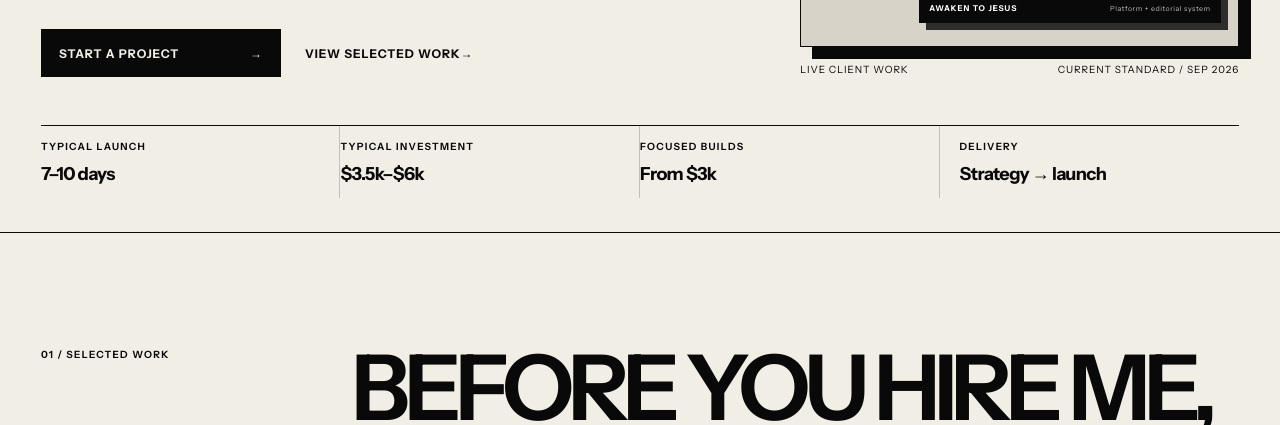
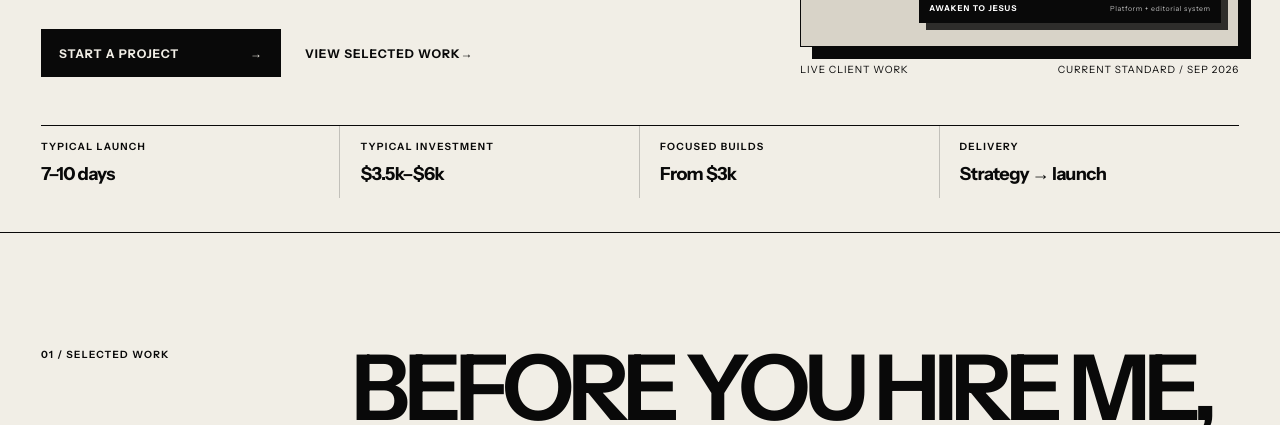
Before and after one commit to markkrizsan/website, a plain HTML site: page web/index.html in a window 1280 px wide. Shown: the part 675-1100 px from the top of the page. Drawn offline with nearby package versions, Linux system fonts and the light colour scheme.

Commit message:
Adjust padding for hero rail items

```diff
--- a/web/styles.css
+++ b/web/styles.css
@@ -70,7 +70,8 @@ button,a{touch-action:manipulation}
 
 .hero-rail{display:grid;grid-template-columns:repeat(4,minmax(0,1fr));border-top:1px solid var(--ink)}
 .hero-rail>div{padding:14px 20px 0 0;border-right:1px solid var(--line);min-height:72px;min-width:0}
-.hero-rail>div:last-child{border-right:0;padding-left:20px}
+.hero-rail>div:not(:first-child){padding-left:20px;}
+.hero-rail>div:last-child{border-right:0}
 .hero-rail span,.micro,.section-index{display:block;font-size:10px;text-transform:uppercase;letter-spacing:.13em;font-weight:650}
 .hero-rail strong{display:block;font-size:18px;letter-spacing:-.035em;margin-top:6px}
 
```
